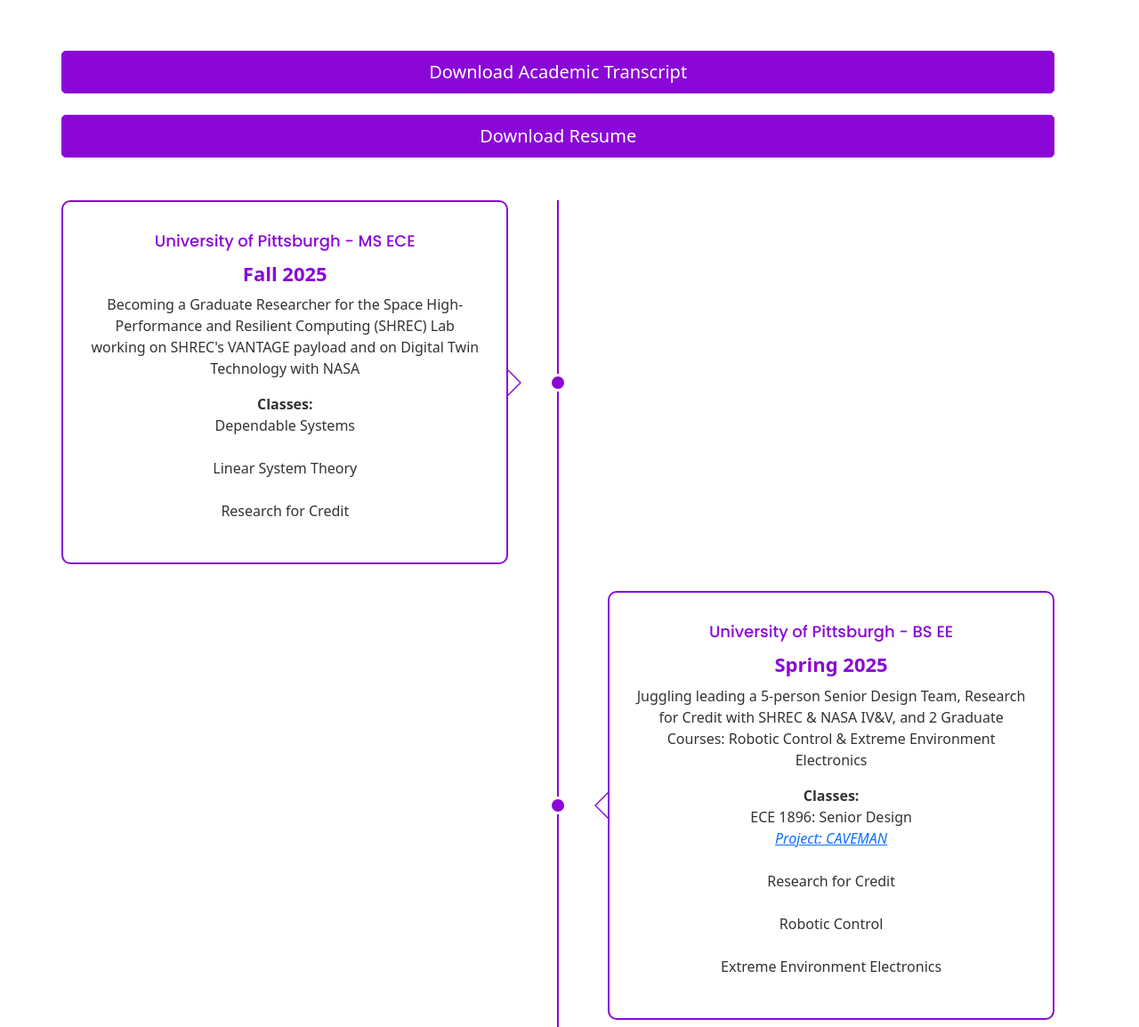
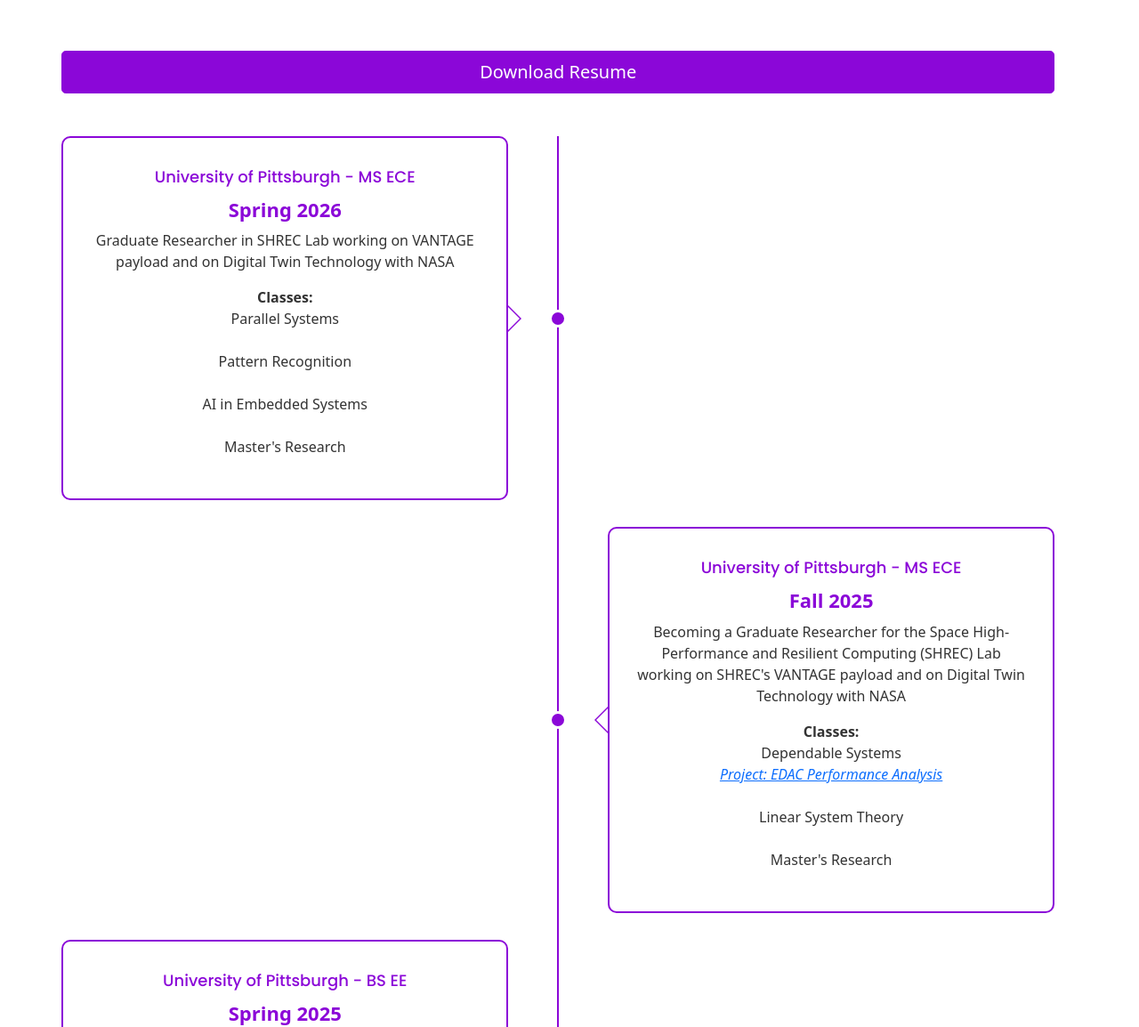
Before and after one commit to KushalP17/Portfolio, a website built with Vite: page education/index.html in a window 1280 px wide. Shown: the part 406-1560 px from the top of the page at 89% size. Built offline with nearby package versions, Linux system fonts and the light colour scheme.

Commit message:
remove transcript, update proj and edu

```diff
--- a/education/index.html
+++ b/education/index.html
@@ -50,15 +50,15 @@
                             <h4>Education Timeline</h4>
                             <p>Kushal Parekh's Academic Journey</p>
                             <p><b>Summary:</b>
-                                <br>MS Electrical & Computer Engineering | University of Pittsburgh | GPA: TBD | Fall 2025-Spring 2027
+                                <br>MS Electrical & Computer Engineering | University of Pittsburgh | GPA: 3.95 | Fall 2025-Spring 2027
                                 <br><br>BS Electrical Engineering | Autonomous Systems Concentration | Computer Science Minor | Frederick Honors College Joint Degree | University of Pittsburgh | GPA: 4.0 | Fall 2021-Spring 2025
                             </p>
                         </div>
                     </div>
                 </div>
                 <div class="d-grid gap-4 mt-0 mb-5">
-                    <a class="btn btn-primary btn-lg" type="button" href="/documents/Pitt Transcript Kushal Parekh.pdf" download>Download Academic Transcript</a>
-                    <a class="btn btn-primary btn-lg" type="button" href="/documents/Resume Parekh Kushal 08-26-25.pdf" download>Download Resume</a>
+                    <!-- <a class="btn btn-primary btn-lg" type="button" href="/documents/Pitt Transcript Kushal Parekh.pdf" download>Download Academic Transcript</a> -->
+                    <a class="btn btn-primary btn-lg" type="button" href="/documents/Resume Parekh Kushal.pdf" download>Download Resume</a>
                 </div>
                 <div class="row">
                 <div class="col-xl-12">
@@ -67,12 +67,26 @@
                         <li>
                             <div class="timeline_content">
                             <span>University of Pittsburgh <wbr>- <wbr>MS ECE</span>
+                            <h4>Spring 2026</h4>
+                            <p>Graduate Researcher in SHREC Lab working on VANTAGE payload and on Digital Twin Technology with NASA</p>
+                            <p><b>Classes:</b>
+                                <br>Parallel Systems
+                                <br><br>Pattern Recognition
+                                <br><br>AI in Embedded Systems
+                                <br><br>Master's Research</p>
+                            </div>
+                        </li>
+                        <!-- Single Experience -->
+                        <li>
+                            <div class="timeline_content">
+                            <span>University of Pittsburgh <wbr>- <wbr>MS ECE</span>
                             <h4>Fall 2025</h4>
                             <p>Becoming a Graduate Researcher for the Space High-Performance and Resilient Computing (SHREC) Lab working on SHREC's VANTAGE payload and on Digital Twin Technology with NASA</p>
                             <p><b>Classes:</b>
                                 <br>Dependable Systems
+                                <br><em><a href="../projects/#EDAC">Project: EDAC Performance Analysis</a></em>
                                 <br><br>Linear System Theory
-                                <br><br>Research for Credit</p>
+                                <br><br>Master's Research</p>
                             </div>
                         </li>
                         <!-- Single Experience -->
```
Also changed, not shown: about/index.html (+6 -2 lines), profexp/index.html (+5 -4 lines), projects/index.html (+12 -0 lines), public/img/edac_icon.jpg (added), public/img/vrteleop.jpg (added), 3 other files.
